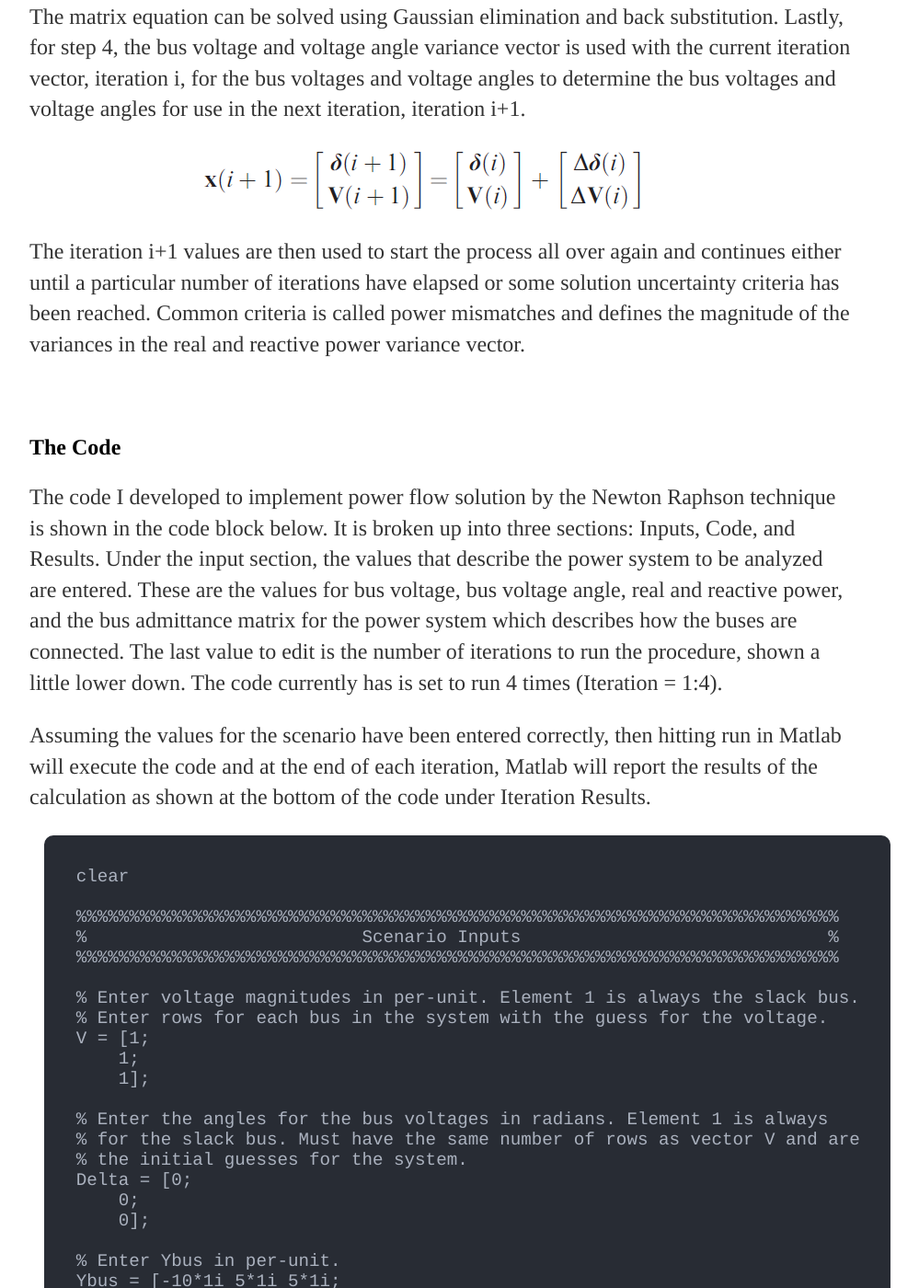
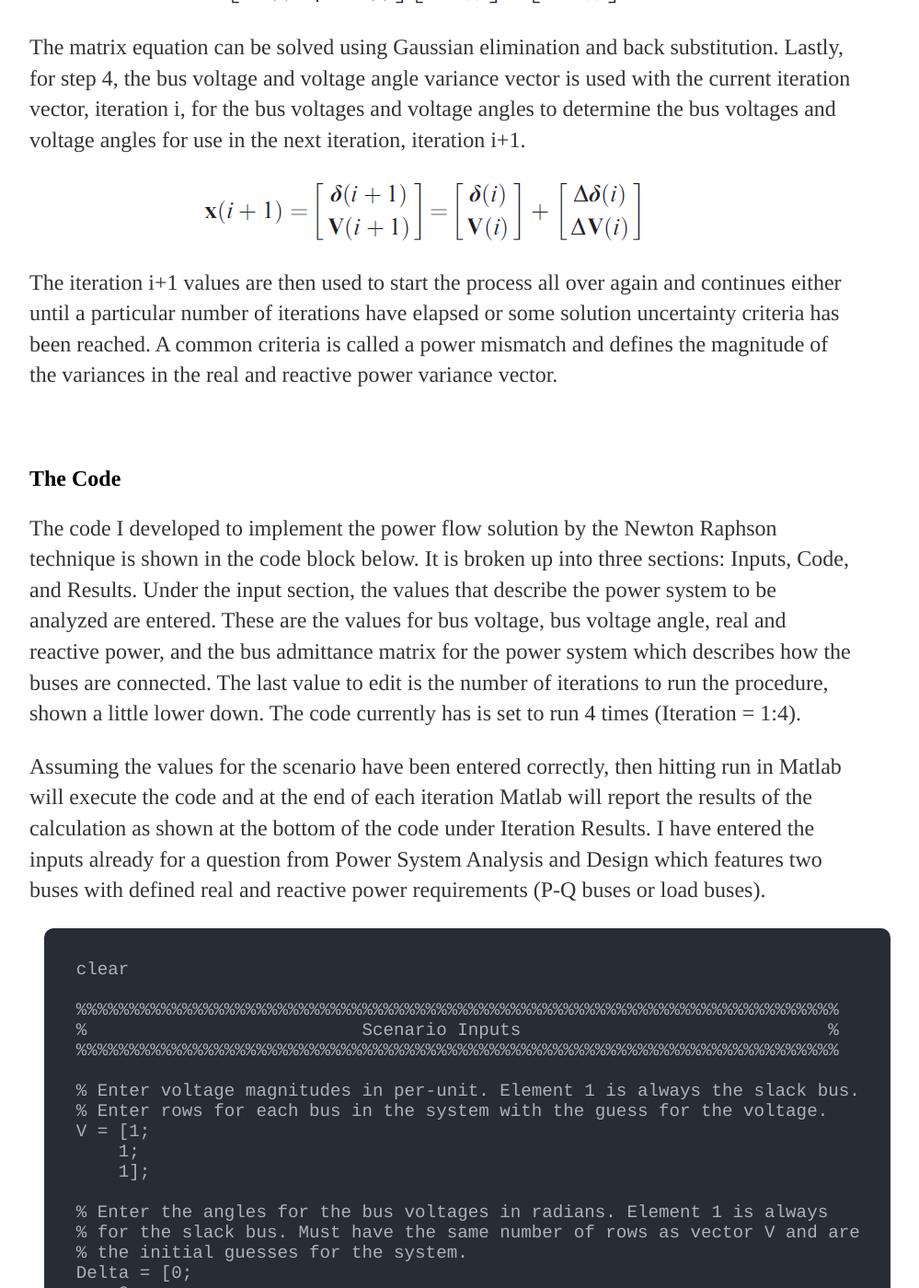
Before and after one commit to MalcolmHodgins/MalcolmHodgins.github.io, a Jekyll site: the page built from _posts/2022-06-22-Power Flow Solution by Newton Raphson.md, in a window 1280 px wide and 1400 px high, scrolled down 4239 px. Shown: the whole window at 92% size, without its empty margins (160-1159 px from the left). Built offline with Jekyll 4.4.1, drawn with Linux system fonts in a browser that asks for light colours; some of the changed text lies outside the part shown.

Commit message:
Power Flow Post edit

```diff
--- a/_posts/2022-06-22-Power Flow Solution by Newton Raphson.md
+++ b/_posts/2022-06-22-Power Flow Solution by Newton Raphson.md
@@ -16,7 +16,7 @@ date: 2022-06-22
 <section>
   <h2> The Math </h2>
     <p>
-      As we start, I should note I have drawn from the textbook Power System Analysis and Design by D.Glover, M. Sarma, T. Overbye to aid in the explanation of the calculation and for the formula images. There are a couple different pieces that are required in order to begin this calculation. For each bus in the system, we need to set up variables for the voltage (V), voltage angle (delta), real power (P), and reactive power (Q). For the calculation, the variables are rolled into the vectors shown below. Depending on the types of buses being considered some of these variables could be omitted but for now we are assuming all are required.
+      As we start, I should note I have drawn from the textbook Power System Analysis and Design by D.Glover, M. Sarma, T. Overbye to aid in the explanation of the calculation and for the formula images. There are a couple different pieces that are required in order to begin this calculation. For each bus in the system, we need to set up variables for the voltage (V), voltage angle (delta), real power (P), and reactive power (Q). For the calculation, the variables are rolled into the vectors shown below. Depending on the types of buses being considered, some of these variables could be omitted but for now we are assuming all are required.
     </p>
     <figure>
       <img src="/images/power_flow_solution_NR/V_delta_P_Q_vector.png" class="centered">
@@ -81,7 +81,7 @@ date: 2022-06-22
       <img src="/images/power_flow_solution_NR/increment_V_delta_eqn.png" class="centered">
     </figure>
     <p>
-      The iteration i+1 values are then used to start the process all over again and continues either until a particular number of iterations have elapsed or some solution uncertainty criteria has been reached. Common criteria is called power mismatches and defines the magnitude of the variances in the real and reactive power variance vector.
+      The iteration i+1 values are then used to start the process all over again and continues either until a particular number of iterations have elapsed or some solution uncertainty criteria has been reached. A common criteria is called a power mismatch and defines the magnitude of the variances in the real and reactive power variance vector.
     </p>
 
 </section>
@@ -91,10 +91,10 @@ date: 2022-06-22
 <section>
   <h2> The Code </h2>
     <p>
-      The code I developed to implement power flow solution by the Newton Raphson technique is shown in the code block below. It is broken up into three sections: Inputs, Code, and Results. Under the input section, the values that describe the power system to be analyzed are entered. These are the values for bus voltage, bus voltage angle, real and reactive power, and the bus admittance matrix for the power system which describes how the buses are connected. The last value to edit is the number of iterations to run the procedure, shown a little lower down. The code currently has is set to run 4 times (Iteration = 1:4).
+      The code I developed to implement the power flow solution by the Newton Raphson technique is shown in the code block below. It is broken up into three sections: Inputs, Code, and Results. Under the input section, the values that describe the power system to be analyzed are entered. These are the values for bus voltage, bus voltage angle, real and reactive power, and the bus admittance matrix for the power system which describes how the buses are connected. The last value to edit is the number of iterations to run the procedure, shown a little lower down. The code currently has is set to run 4 times (Iteration = 1:4).
     </p>
     <p>
-      Assuming the values for the scenario have been entered correctly, then hitting run in Matlab will execute the code and at the end of each iteration, Matlab will report the results of the calculation as shown at the bottom of the code under Iteration Results.
+      Assuming the values for the scenario have been entered correctly, then hitting run in Matlab will execute the code and at the end of each iteration Matlab will report the results of the calculation as shown at the bottom of the code under Iteration Results. I have entered the inputs already for a question from Power System Analysis and Design which features two buses with defined real and reactive power requirements (P-Q buses or load buses).
     </p>
 
     <p>
@@ -380,7 +380,7 @@ date: 2022-06-22
       </pre>
     </p>
     <p>
-      The first bus in the tables is the slack bus which stays at a voltage of 1.0 pu and 0 degrees by definition. Following the slack bus in the tables are buses 2 and 3. At iteration 4, we find bus 2 has a voltage of 0.8015 pu with an angle of -16.9811 degrees and bus 3 has a voltage of 0.7725 pu and an angle of -20.1361 degrees. Since the code was set up for a question from the Power System Analysis and Design textbook mentioned earlier, we can compare the results to the answer book in the textbook to verify the correct result was achieved.
+      The first bus or row in each of the tables is the slack bus which stays at a voltage of 1.0 pu and 0 degrees by definition. Following the slack bus in the tables are buses 2 and 3. At iteration 4, we find bus 2 has a voltage of 0.8015 pu with an angle of -16.9811 degrees and bus 3 has a voltage of 0.7725 pu and an angle of -20.1361 degrees. Since the code was set up for a question from the Power System Analysis and Design textbook mentioned earlier, we can compare the results to the answer book in the textbook to verify the correct result was achieved.
     </p>
     <figure>
       <img src="/images/power_flow_solution_NR/question_answer.png" class="centered">
@@ -392,7 +392,7 @@ date: 2022-06-22
 <section>
   <h2> Closing Remarks </h2>
     <p>
-      I
+      As this code is designed, it requires the user to have a good idea of their bus admittance matrix for the power system and also assumes that only load buses or P-Q buses are being present. Modifications would be required to accommodate the inclusion of P-V buses or rather buses with a defined real power and voltage such as those that would be connected to generators in a power system. Given these limitations, the logical next step would be to further develop the code to be capable of computing the bus admittance matrix and also be able to solve systems with more than just P-Q buses. Perhaps in the future!
     </p>
 
 </section>
```
Also changed, not shown: other parts of _posts/2022-06-22-Power Flow Solution by Newton Raphson.md (+3 -3 lines).
